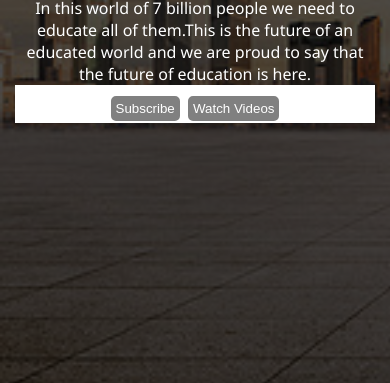
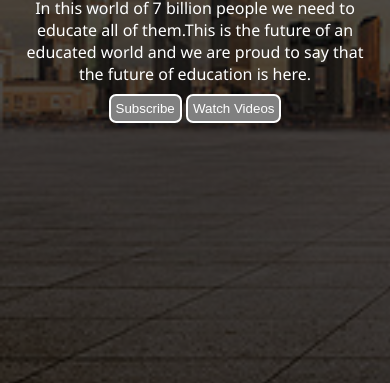
Before and after one commit to nitinnim/First-Repository, a plain HTML site: page index.html in a window 390 px wide. Shown: the part 461-844 px from the top of the page. Drawn offline with Linux system fonts and the light colour scheme.

Commit message:
changed bg

```diff
--- a/css/responsive.css
+++ b/css/responsive.css
@@ -90,7 +90,5 @@
     .buttons{
       text-align: center;
     }
-    .buttons {
-      background-color: #fff;
-    }
+
   }
```
